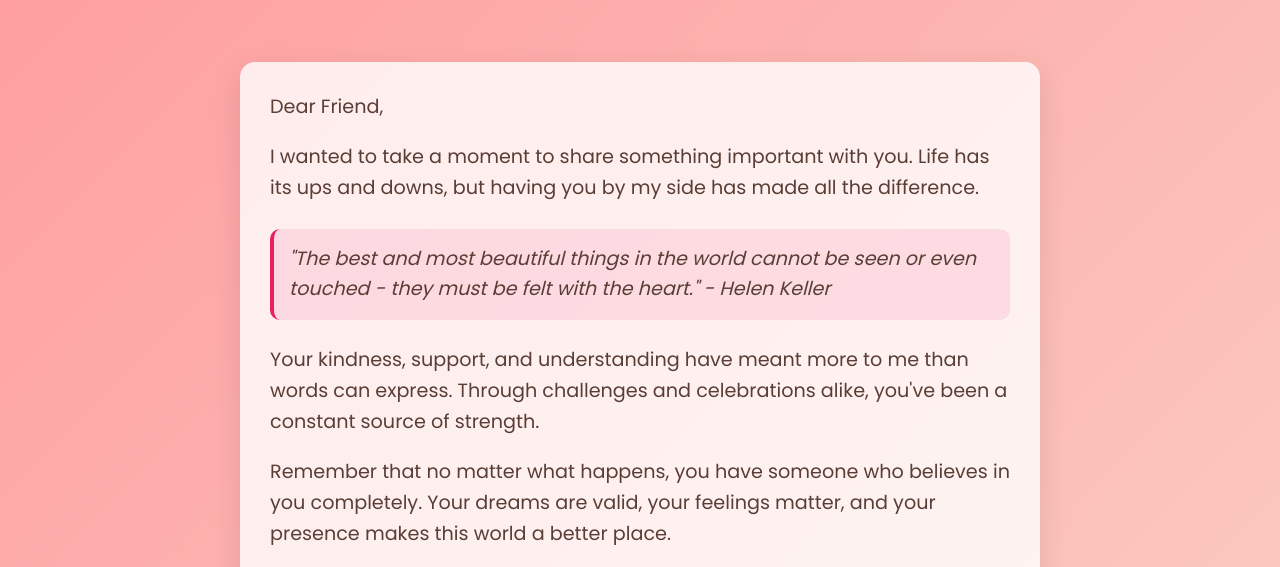
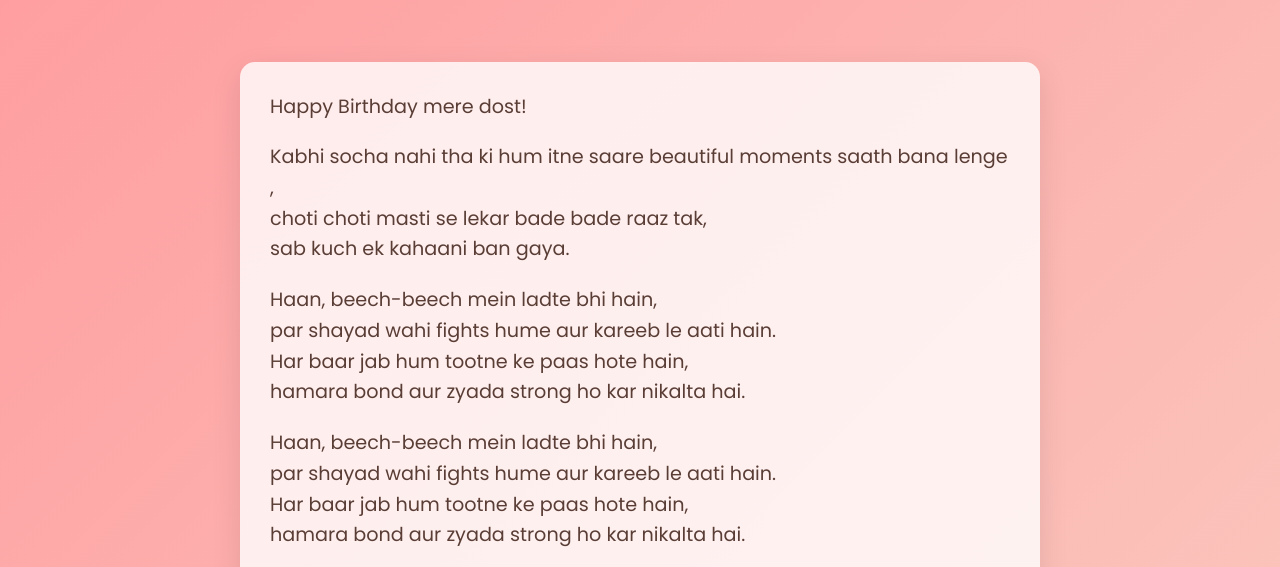
Before and after one commit to Sahil2803-hub/birthday-wish-website-, a plain HTML site: page message.html in a window 1280 px wide. Shown: the part 217-784 px from the top of the page. Drawn offline with Linux system fonts and the light colour scheme.

Commit message:
Revise birthday message and enhance with confetti
Updated the birthday message with personal touches and added a confetti effect.

```diff
--- a/message.html
+++ b/message.html
@@ -157,19 +157,23 @@
 
         <main>
             <div class="message-content">
-                <p>Dear Friend,</p>
+                <p>Happy Birthday mere dost!</p>
 
-                <p>I wanted to take a moment to share something important with you. Life has its ups and downs, but having you by my side has made all the difference.</p>
+                <p>Kabhi socha nahi tha ki hum itne saare beautiful moments saath bana lenge ,<br>choti choti masti se lekar bade bade raaz tak,<br>sab kuch ek kahaani ban gaya.</p>
+
+                <p>Haan, beech-beech mein ladte bhi hain,<br>par shayad wahi fights hume aur kareeb le aati hain.<br>Har baar jab hum tootne ke paas hote hain,<br>hamara bond aur zyada strong ho kar nikalta hai.</p>
+
+                <p>Haan, beech-beech mein ladte bhi hain,<br>par shayad wahi fights hume aur kareeb le aati hain.<br>Har baar jab hum tootne ke paas hote hain,<br>hamara bond aur zyada strong ho kar nikalta hai.</p>
 
                 <div class="message-highlight">
-                    "The best and most beautiful things in the world cannot be seen or even touched - they must be felt with the heart." - Helen Keller
+                    "Raat kitni bhi lambi ho, subah zaroor hoti hai;<br>aur mushkilein kitni bhi badi ho, tu unse badi hai"
                 </div>
 
-                <p>Your kindness, support, and understanding have meant more to me than words can express. Through challenges and celebrations alike, you've been a constant source of strength.</p>
+                <p>Tu brave hai, strong hai, aur har problem ko hara sakti/sakta hai.<br>Main hamesha tere saath hoon — har hasi, har aansu, har struggle mein.</p>
 
-                <p>Remember that no matter what happens, you have someone who believes in you completely. Your dreams are valid, your feelings matter, and your presence makes this world a better place.</p>
+                <p>Is saal teri zindagi me khushiyaan, pyaar, peace<br>aur woh saare sapne aaye jinke tu haqdar hai.</p>
 
-                <p>I hope this message finds you well and brings a smile to your face, just like strawberries on a summer day! 🍓 love u my cutie pie </p>
+                <p>Once again, Happy Birthday!<br>Tera saath, tera friendship — mere liye bohot special hai. </p>
 
                 <p class="signature">With warmest regards,<br>Samango</p>
             </div>
```
